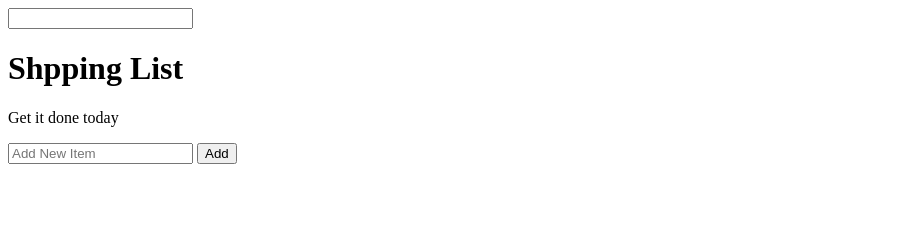
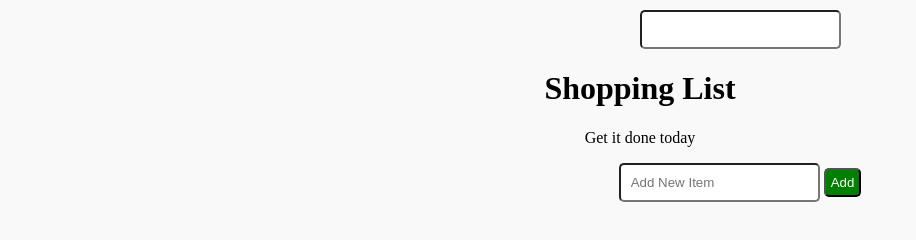
Before and after one commit to Gainare/WEB501-Playing, a plain HTML site: page index.html in a window 1280 px wide. Shown: the whole page, without its empty margins (0-916 px from the left). Drawn offline with Linux system fonts and the light colour scheme.

Commit message:
added css link to page

```diff
--- a/index.css
+++ b/index.css
@@ -1,3 +1,18 @@
+body {
+    margin : 0 auto;
+    margin: 0 auto;
+    padding: 10px;
+}
+
+ul {
+    list-style-type: none;
+}
+h1,
+p {
+    text-align: center;
+}
+
+
 #here li {
     width: 10vw;
     padding: 20px;
--- a/index.html
+++ b/index.html
@@ -9,21 +9,21 @@
         <title>"My Shopping List"</title>
         <meta name="description" content="">
         <meta name="viewport" content="width=device-width, initial-scale=1">
-        <link rel="stylesheet" href="">
+        <link rel="stylesheet" href="index.css">
     </head>
     <body>
         <!--[if lt IE 7]>
             <p class="browsehappy">You are using an <strong>outdated</strong> browser. Please <a href="#">upgrade your browser</a> to improve your experience.</p>
         <![endif]-->
         <input>
-        <h1 id="first"> Shpping List</h1>
+        <h1 id="first"> Shopping List</h1>
         <p class="second">Get it done today </p>
         <input id="input" type="text" placeholder="Add New Item"> </input>
         <button id="enter">Add </button>
         <ul id="here">
         </ul>
     </main>
-    <script src="./scripts/index/js" async defer></script>
+    <script src="./scripts/index.js" async defer></script>
         <script src="" async defer></script>
     </body>
 </html>
```
